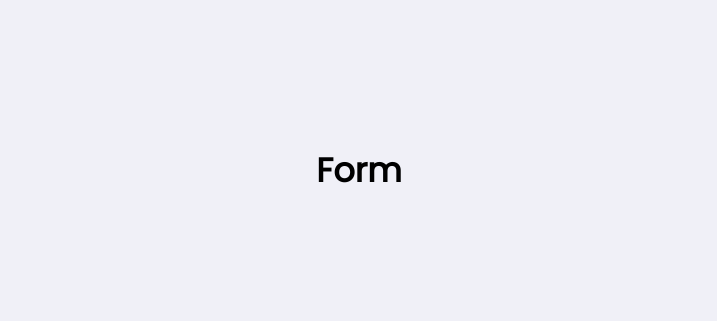
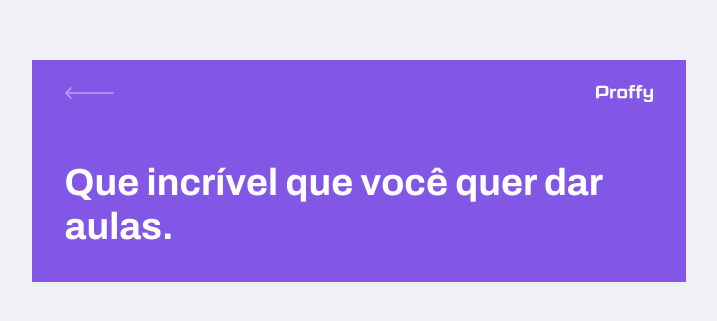
Before and after one commit to hericke47/Proffy, a React (Create React App) app in the folder web/: page /give-classes in a window 1280 px wide. Shown: the part 229-550 px from the top of the page, without its empty margins (281-998 px from the left). Built offline with nearby package versions, Linux system fonts and the light colour scheme.

Commit message:
transformando o header em um componente e fazendo ter que passar a propriedade title

```diff
--- /dev/null
+++ b/web/src/components/PageHeader/index.tsx
@@ -0,0 +1,28 @@
+import React from 'react';
+import { Link } from 'react-router-dom';
+
+import logoImg from '../../assets/images/logo.svg';
+import backIcon from '../../assets/images/icons/back.svg';
+
+interface PageHeaderProps {
+    title: string;
+}
+
+const PageHeader: React.FC<PageHeaderProps> = (props) => {
+    return (
+        <header className="page-header">
+        <div className="top-bar-container">
+            <Link to="/">
+                <img src={backIcon} alt="Voltar"/>
+            </Link>
+            <img src={logoImg} alt="Proffy"/>
+        </div>
+
+        <div className="header-content">
+            <strong>{props.title}</strong>
+        </div>
+    </header>
+    );
+}
+
+export default PageHeader;
--- a/web/src/pages/TeacherForm/index.tsx
+++ b/web/src/pages/TeacherForm/index.tsx
@@ -1,7 +1,10 @@
 import React from 'react';
+import PageHeader from '../../components/PageHeader';
 
 export default function TeacherForm() {
     return (
-        <h1>Form</h1>
-    )
+    <div id="page-teacher-form" className="Container">
+        <PageHeader title="Que incrível que você quer dar aulas." />
+     </div>
+ )
 }
--- a/web/src/pages/TeacherList/index.tsx
+++ b/web/src/pages/TeacherList/index.tsx
@@ -1,26 +1,12 @@
 import React from 'react';
-import { Link } from 'react-router-dom';
-
-import logoImg from '../../assets/images/logo.svg';
-import backIcon from '../../assets/images/icons/back.svg';
 
 import './styles.css';
+import PageHeader from '../../components/PageHeader';
 
 export default function TeacherList() {
     return (
         <div id="page-teacher-list" className="Container">
-            <header className="page-header">
-                <div className="top-bar-container">
-                    <Link to="/">
-                        <img src={backIcon} alt="Voltar"/>
-                    </Link>
-                    <img src={logoImg} alt="Proffy"/>
-                </div>
-
-                <div className="header-content">
-                    <strong>Estes são os proffys disponíveis.</strong>
-                </div>
-            </header>
+           <PageHeader title="Estes são os proffys disponíveis." />
         </div>
     )
 }
```
Also changed, not shown: web/src/components/PageHeader/styles.css (added).
